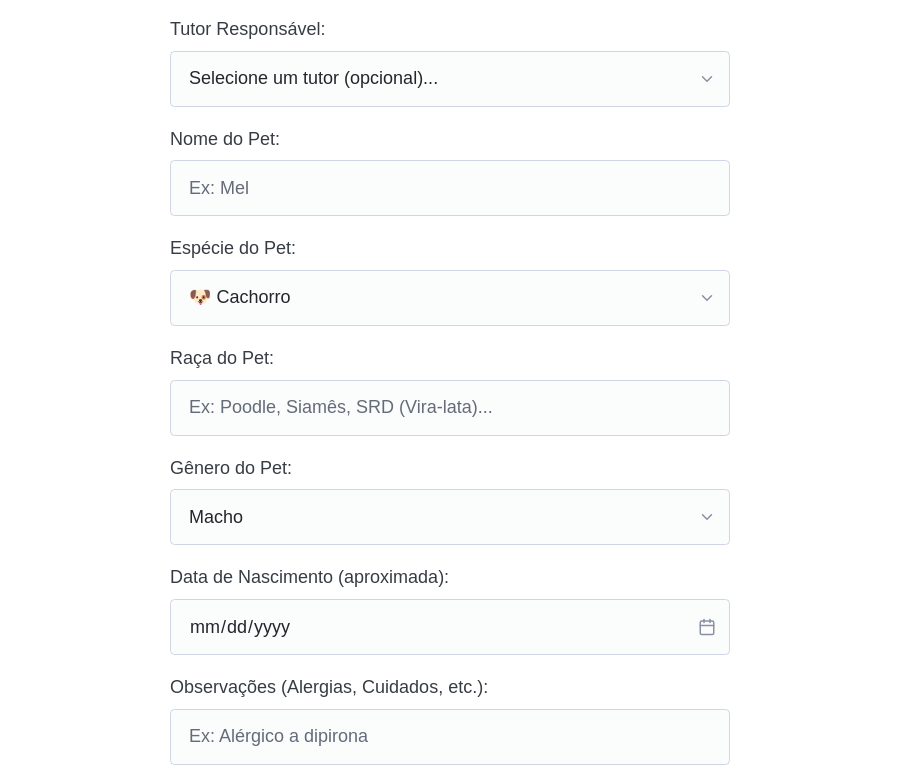
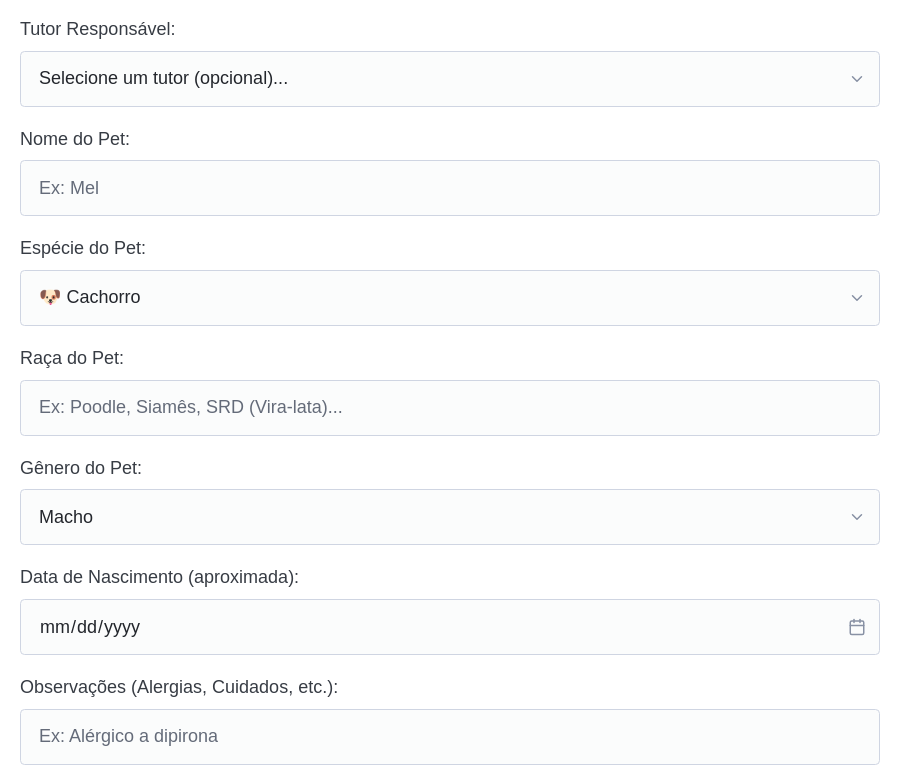
Before and after one commit to jeronimo-jrsilva/vetcare, an Electron app: page src/pet.html in a window 900 px wide. Shown: the part 159-935 px from the top of the page. Drawn offline with nearby package versions, Linux system fonts and the light colour scheme; no server answers.

Commit message:
Correção de margem

```diff
--- a/src/pet.html
+++ b/src/pet.html
@@ -7,7 +7,7 @@
   <link rel="stylesheet" href="https://cdn.jsdelivr.net/npm/@picocss/pico@2/css/pico.min.css">
   <link rel="stylesheet" href="style.css">
   <style>
-    body { max-width: 600px; margin: 40px auto; padding: 0 20px; }
+    body { max-width: 1500px; margin: 40px auto; padding: 0 20px; }
     h1 { color: #f4f4f4; }
   </style>
 </head>
```
